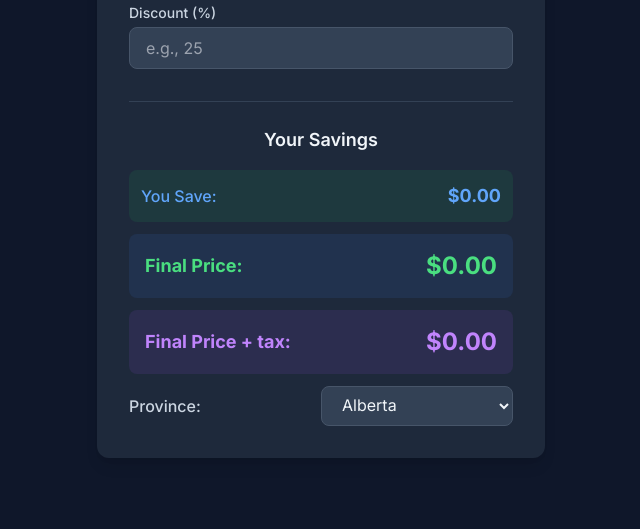
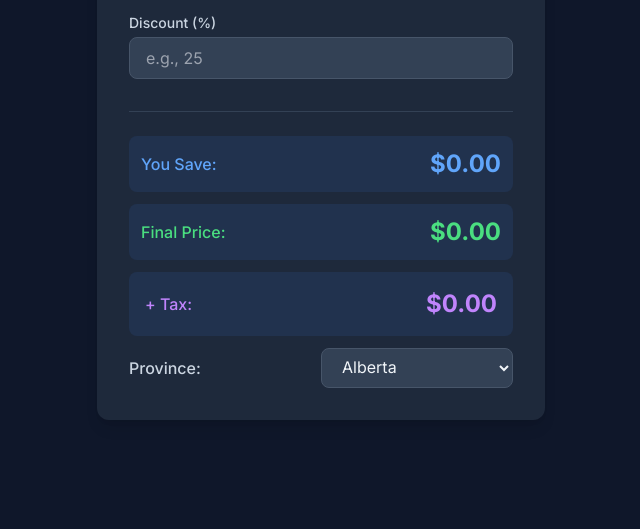
Before and after one commit to g33kenn/discount, a plain HTML site: page index.html in a window 1280 px wide. Shown: the part 271-800 px from the top of the page, without its empty margins (319-959 px from the left). Drawn offline with nearby package versions, Linux system fonts and the light colour scheme.

Commit message:
Update index.html
cosmetics

```diff
--- a/index.html
+++ b/index.html
@@ -3,7 +3,7 @@
 <head>
     <meta charset="UTF-8">
     <meta name="viewport" content="width=device-width, initial-scale=1.0">
-    <title>Live Discount Calculator</title>
+    <title>Pixelvin Discount Calculator</title>
     <!-- Tailwind CSS for styling -->
     <script src="https://cdn.tailwindcss.com"></script>
     <!-- Google Fonts: Inter -->
@@ -30,7 +30,6 @@
 
         <header class="mb-6 text-center">
             <h1 class="text-2xl md:text-3xl font-bold text-slate-100">Discount Calculator</h1>
-            <p class="text-slate-400 mt-1">makes my life easier</p>
         </header>
 
         <!-- Main calculation form -->
@@ -50,22 +49,21 @@
 
         <!-- Results Section -->
         <div id="results" class="mt-8 pt-6 border-t border-slate-700">
-            <h2 class="text-lg font-semibold text-slate-100 mb-4 text-center">Your Savings</h2>
             <div class="space-y-3">
                 <!-- Amount Saved -->
-                <div class="flex justify-between items-center bg-green-500/10 p-3 rounded-lg">
+                <div class="flex justify-between items-center bg-blue-500/10 p-3 rounded-lg">
                     <span class="text-blue-400 font-medium">You Save:</span>
-                    <span id="savedAmount" class="text-lg font-bold text-blue-400">$0.00</span>
+                    <span id="savedAmount" class="text-2xl font-bold text-blue-400">$0.00</span>
                 </div>
                 <!-- Final Price -->
-                <div class="flex justify-between items-center bg-blue-500/10 p-4 rounded-lg">
-                    <span class="text-green-400 font-bold text-lg">Final Price:</span>
+                <div class="flex justify-between items-center bg-blue-500/10 p-3 rounded-lg">
+                    <span class="text-green-400 font-medium">Final Price:</span>
                     <span id="finalPrice" class="text-2xl font-bold text-green-400">$0.00</span>
                 </div>
 
                 <!-- Final Price + Tax -->
-                <div class="flex justify-between items-center bg-purple-500/10 p-4 rounded-lg mt-3">
-                    <span class="text-purple-400 font-bold text-lg">Final Price + tax:</span>
+                <div class="flex justify-between items-center bg-blue-500/10 p-4 rounded-lg mt-3">
+                    <span class="text-purple-400 font-medium">+ Tax:</span>
                     <span id="finalPriceWithTax" class="text-2xl font-bold text-purple-400">$0.00</span>
                 </div>
 
```
